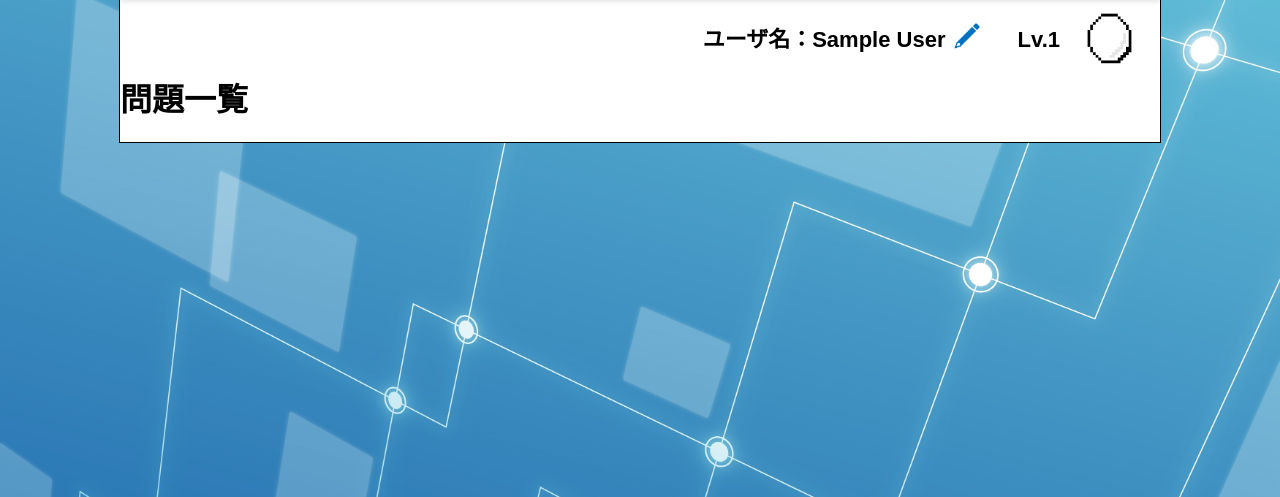
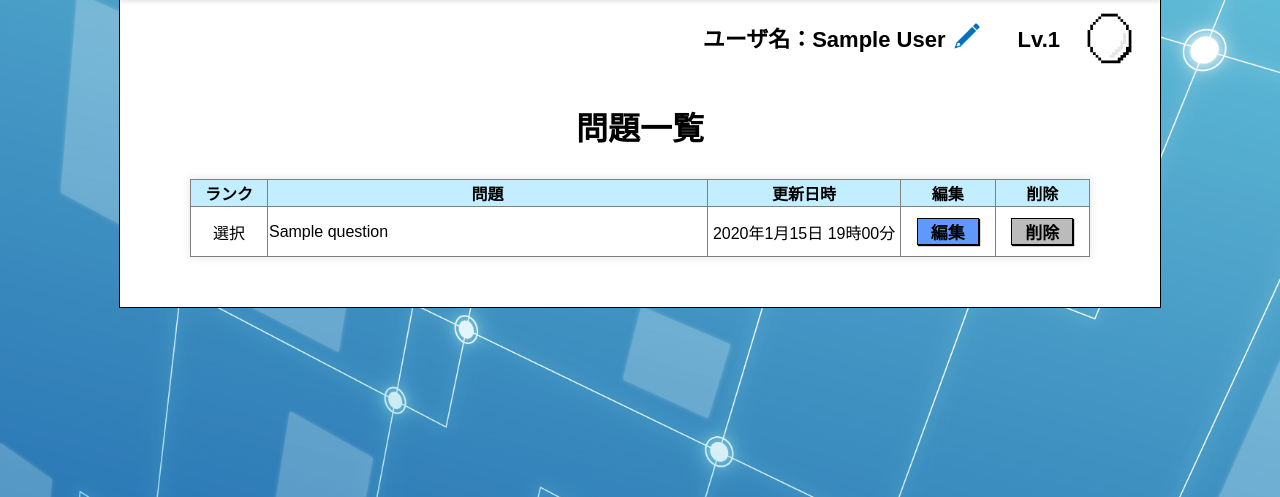
Before and after one commit to Spring-Hackathon-2025-B-Team/LinuQz, a Django app: page /question/ in a window 1280 px wide. Shown: the part 60-557 px from the top of the page. Run offline with Django 5.2, Linux system fonts and the light colour scheme; a user stored in the database is signed in; tables that the repository leaves empty hold one stand-in row (values such as "Sample post").

Commit message:
feat:問題一覧機能の追加

```diff
--- a/apps/question/views.py
+++ b/apps/question/views.py
@@ -7,7 +7,15 @@
 # 問題一覧画面
 @login_required
 def index_view(request):
-    return render(request, 'question/index.html')
+
+    # 問題テーブルから全レコード取得(更新日時の降順)
+    questions = Question.objects.all().order_by('-updated_at')
+
+    return render(request, "question/index.html", {
+        'questions': questions,
+        'RANK_1_NAME': settings.RANK_1_NAME,
+        'RANK_2_NAME': settings.RANK_2_NAME,
+    })
 
 # 問題作成画面
 @login_required
--- a/static/css/stylesheets.css
+++ b/static/css/stylesheets.css
@@ -16,6 +16,28 @@
 
 a{
     text-decoration: none;
+}
+
+table{
+    width: 900px;
+    border: 1px solid gray;
+    border-collapse: collapse;
+    background-color: #fff;
+    box-shadow: 0 0 10px rgba(0,0,0,0.1);
+    text-align: center;
+    margin:30px auto;
+}
+
+th, td {
+    border: 1px solid gray;
+}
+
+th{
+    background-color: #C2EEFF;
+}
+
+.td_item_left{
+    text-align: left;
 }
 
 
@@ -150,7 +172,6 @@
 /* 問題管理画面 */
 
 .question_container{
-    width: 500px;
     margin:50px auto;
 }
 
@@ -159,9 +180,10 @@
 }
 
 .question_create_area{
+    width:330px;
     font-size: 20px;
     font-weight: bold;
-    margin-left:100px;
+    margin:0 auto;
 }
 
 
@@ -199,5 +221,31 @@
 
 .button_update{
     margin-top:30px;
-    margin-left:120px;
+    margin-left:410px;
 }
+
+.button_edit{
+    display: block;
+    width: 60px;
+    height: 25px;
+    margin:10px auto;
+    border: 1px solid black;
+    box-shadow: 1px 1px 1px black;
+    background-color: #5D99FF;
+    font-size:17px;
+    font-weight: bold;
+    color:black;
+}
+
+.button_delete{
+    display: block;
+    width: 60px;
+    height: 25px;
+    margin:auto;
+    border: 1px solid black;
+    box-shadow: 1px 1px 1px black;
+    background-color: #BBBBBB;
+    font-size:17px;
+    font-weight: bold;
+    color:black;
+}
--- a/templates/question/index.html
+++ b/templates/question/index.html
@@ -3,6 +3,45 @@
 
 {% block content %}
 
-    <h1>問題一覧</h1>
+    <div class="question_container">
 
+        <h1>問題一覧</h1>
+
+        <table>
+            <thead>
+                <tr>
+                    <th width="50px">ランク</th>
+                    <th width="300px">問題</th>
+                    <th width="130px">更新日時</th>
+                    <th width="50px">編集</th>
+                    <th width="50px">削除</th>
+                </tr>
+            </thead>
+            <tbody>
+                {% for question in questions %}
+                    <tr>
+                        <td>
+                            {% if question.rank_id == 1 %}
+                                {{ RANK_1_NAME }}
+                            {% elif question.rank_id == 2 %}
+                                {{ RANK_2_NAME }}
+                            {% endif %}
+                        </td>
+                        <td class="td_item_left">{{ question.question }}</td>
+                        <td>{{ question.updated_at|date:"Y年n月j日 G時i分" }}</td>
+                        <td>
+                            <a href="#" class="button_edit">
+                                編集
+                            </a>
+                        </td>
+                        <td>
+                            <a href="#" class="button_delete">
+                                削除
+                            </a>
+                        </td>
+                    </tr>
+                {% endfor %}
+            </tbody>
+        </table>
+    </div>
 {% endblock content %}
```
